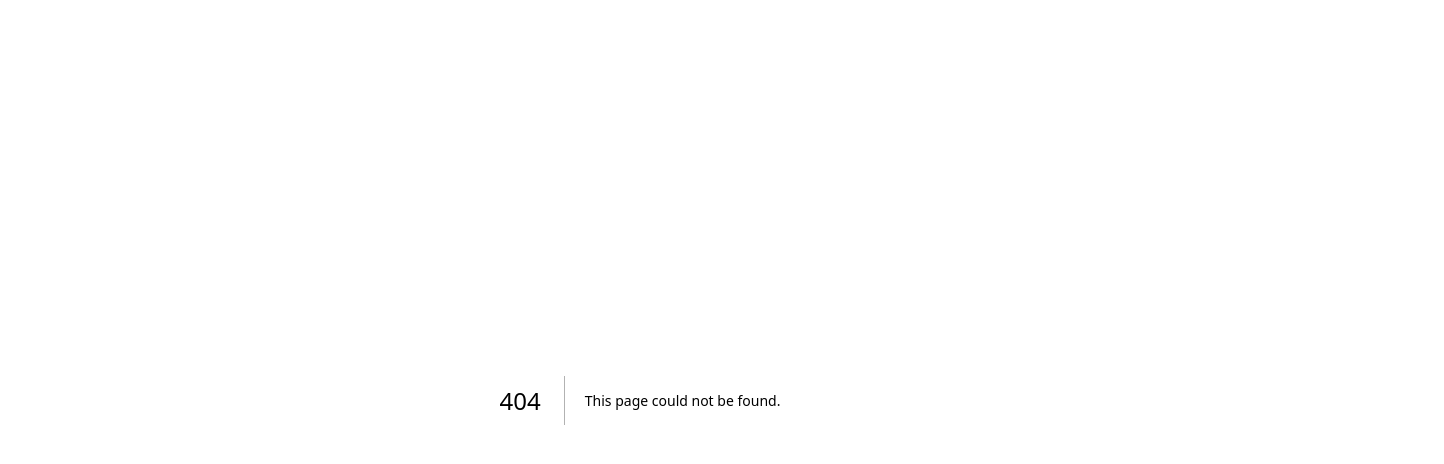
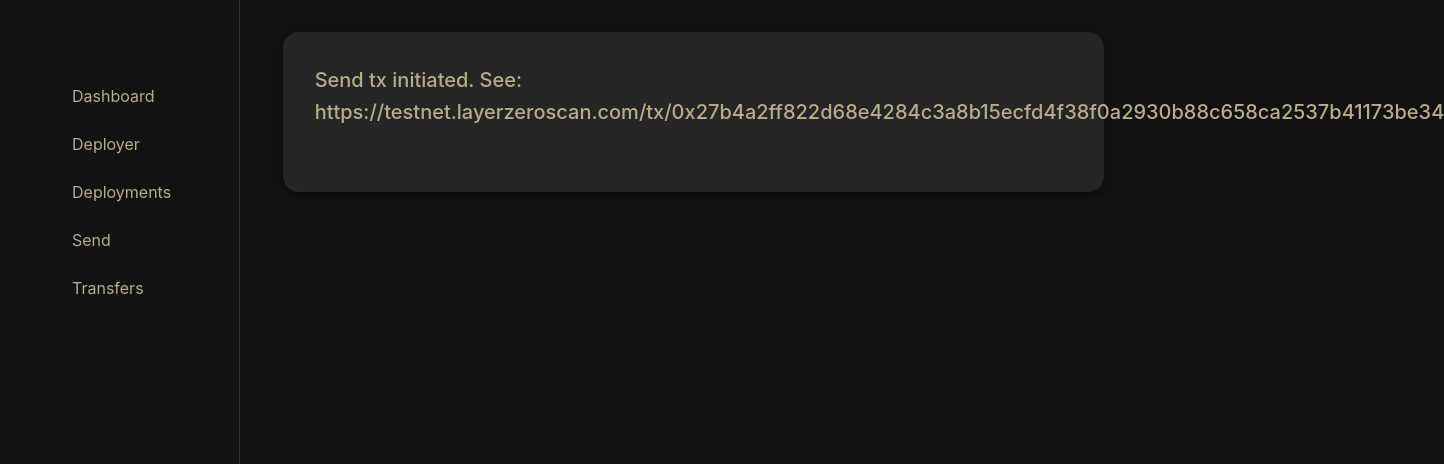
Before and after one commit to MatiasOS/front-token-deployer, a Next.js app in the folder apps/web/: page /transfers in a window 1280 px wide. Before the commit this address had no page. Shown: the top 464 px of the page, 1444 px wide, since content can reach past the window. Built offline with nearby package versions, Linux system fonts and the light colour scheme; some icons are missing.

Commit message:
Add transfers

```diff
--- /dev/null
+++ b/apps/web/app/(home)/transfers/page.tsx
@@ -0,0 +1,24 @@
+import { Box, Paper, Typography } from "@mui/material";
+
+export default function Home() {
+  return (
+    <Box
+      sx={{
+        display: "flex",
+        alignItems: "center",
+        justifyContent: "center",
+        marginTop: 4,
+      }}
+    >
+      <Paper elevation={3} sx={{ p: 4, borderRadius: 2, width: "70%" }}>
+
+        <Box mb={4}>
+          <Typography variant="h6" gutterBottom>
+            Send tx initiated. See: https://testnet.layerzeroscan.com/tx/0x27b4a2ff822d68e4284c3a8b15ecfd4f38f0a2930b88c658ca2537b41173be34
+          </Typography>
+
+        </Box>
+      </Paper>
+    </Box>
+  );
+}
```
